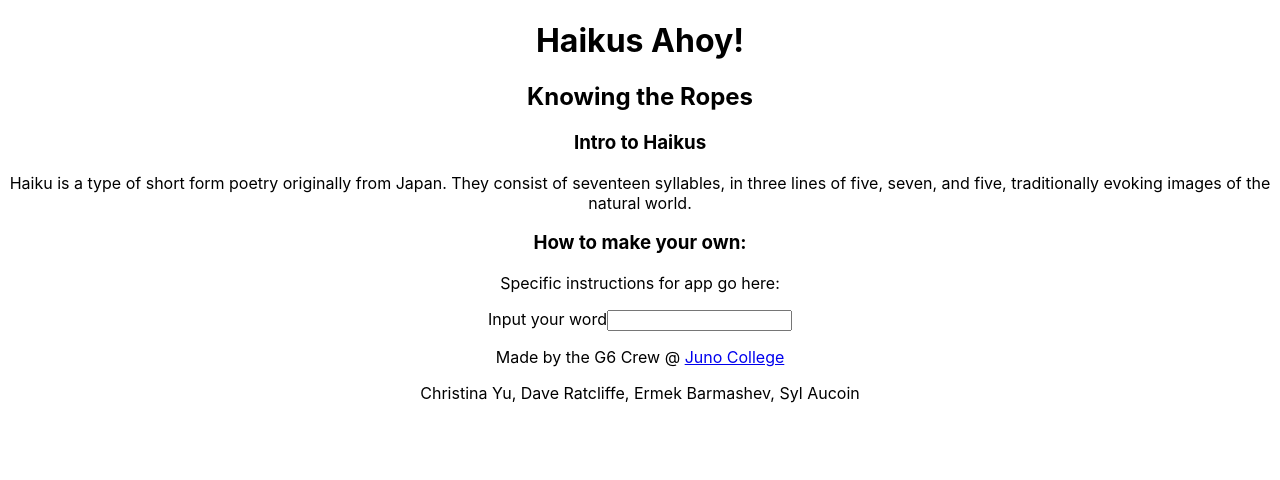
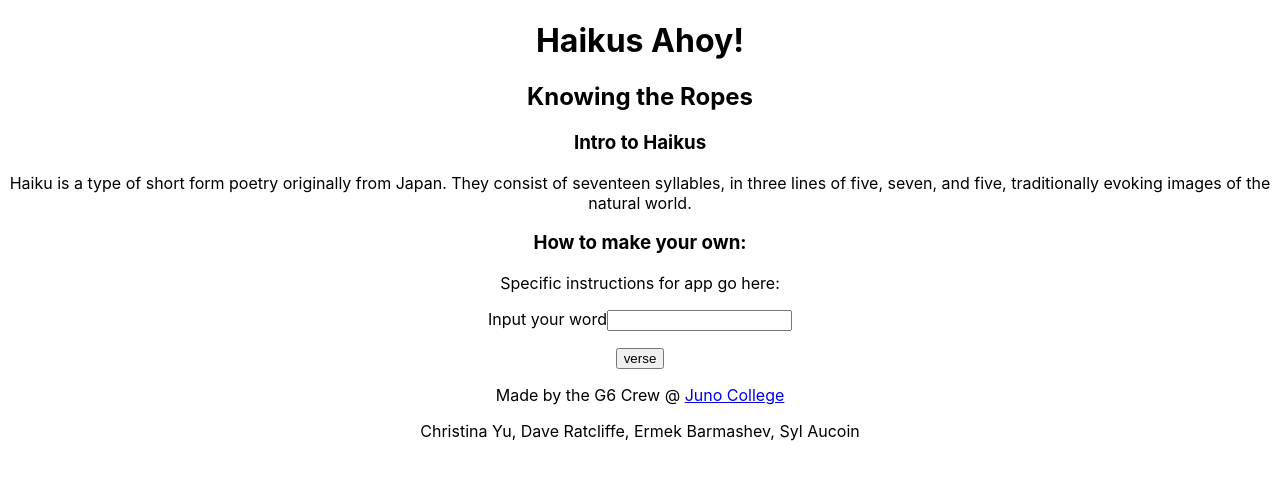
Before and after one commit to feelin-so-fly-like-a-g6/project-6, a React (Create React App) app: page / in a window 1280 px wide. Shown: the top 480 px of the page. Built offline with nearby package versions, Linux system fonts and the light colour scheme.

Commit message:
added change verse functionality :rocket:

```diff
--- a/src/App.js
+++ b/src/App.js
@@ -33,13 +33,40 @@ constructor(){
     verseVisible: 1
   }
 }
+
+changeVerseVisible = () => {
+  this.state.verseVisible >= 3
+    ? this.setState({
+        verseVisible: 1,
+      })
+    : this.setState({
+        verseVisible: ++this.state.verseVisible,
+      })
+
+}
+
+
   render() {
     return (
       <div className="App">
         <Header />
 
         <main>
-          <Verse />
+          {
+            this.state.verseVisible === 1 &&
+              <Verse lineNumber={1} totalNumSyllables={5} changeVerseVisible={this.changeVerseVisible} />
+          }
+
+          {
+            this.state.verseVisible === 2 &&
+              <Verse lineNumber={2} totalNumSyllables={7} changeVerseVisible={this.changeVerseVisible} />
+          }
+
+          {
+            this.state.verseVisible === 3 &&
+              <Verse lineNumber={3} totalNumSyllables={5} startAgain = {this.startAgain} />
+          }
+          <button onClick={this.changeVerseVisible}>verse</button>
         </main>
 
         <Footer />
--- a/src/Haiku.js
+++ b/src/Compose.js
@@ -6,7 +6,7 @@ import axios from "axios";
 // This API call will return a list of words that usually follow that word in the English language
 // Filter/other method that array of results to get the words with the correct number of syllables (ie if the user inputs a 2 syllable word, we will give them results with <= 3 syllables)
 
-class Haiku extends Component {
+class Compose extends Component {
 
     constructor(){
         super();
@@ -143,7 +143,7 @@ class Haiku extends Component {
         console.log(typeof this.state.lineInProgress)
 
         return(
-        <div className="Haiku">
+        <div className="Compose">
 
             <h2>Haiku</h2>
                 <p>User word: {this.props.word}</p>
@@ -215,4 +215,4 @@ class Haiku extends Component {
 
 }
 
-export default Haiku;
+export default Compose;
--- a/src/Verse.js
+++ b/src/Verse.js
@@ -1,5 +1,5 @@
 import { Component } from 'react';
-import Haiku from './Haiku';
+import Compose from './Compose';
 import Search from './Search';
 
 class Verse extends Component {
@@ -30,7 +30,7 @@ class Verse extends Component {
 
           {
             this.state.searchQuery.word
-            ? <Haiku
+            ? <Compose
             word={this.state.searchQuery.word}
             sylls={this.state.searchQuery.numSyllables}
             totalSylls={5}
```
Also changed, not shown: 1 other file (tests, documents, lock files or other folders).
